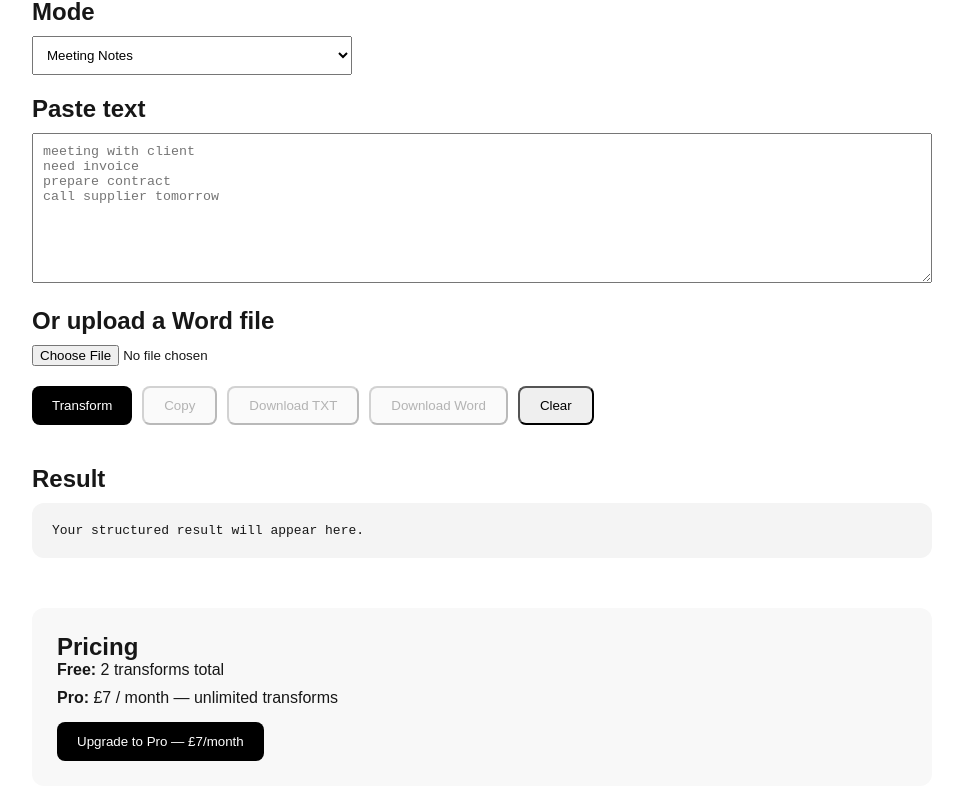
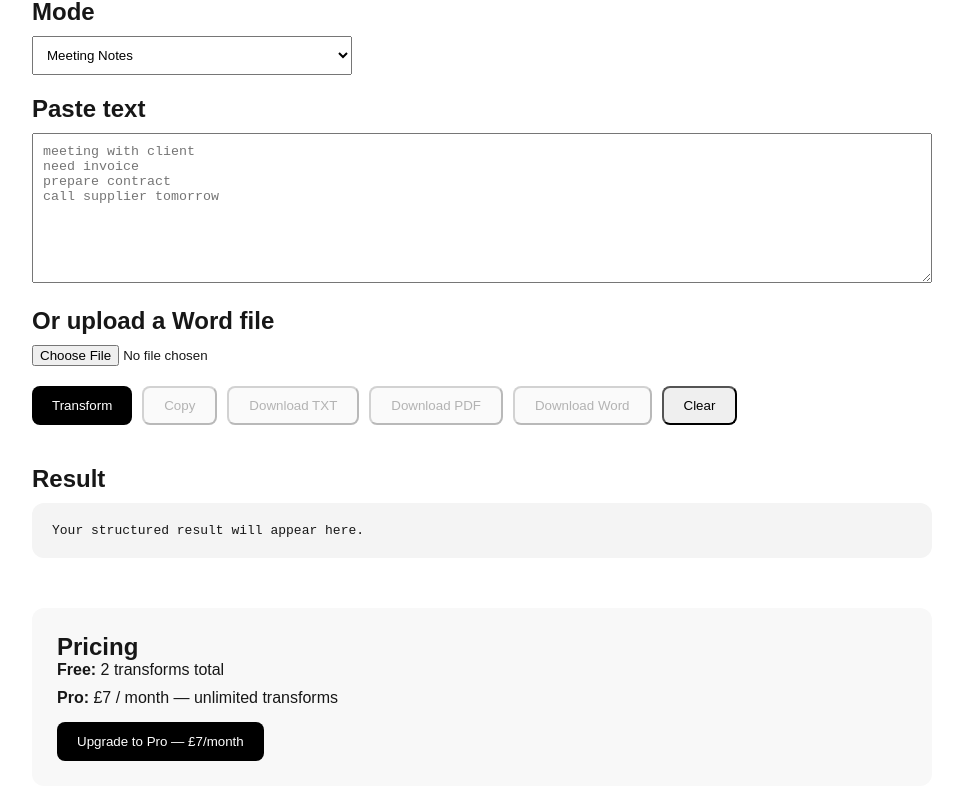
Before and after one commit to RobertFatu91/document-structurer-ai, a Next.js app: page / in a window 1280 px wide. Shown: the part 730-1530 px from the top of the page, without its empty margins (158-1121 px from the left). Built offline with nearby package versions, Linux system fonts and the light colour scheme.

Commit message:
add pdf export

```diff
--- a/app/page.js
+++ b/app/page.js
@@ -2,6 +2,7 @@
 
 import { useEffect, useState } from "react";
 import { Document, Packer, Paragraph } from "docx";
+import jsPDF from "jspdf";
 
 export default function Home() {
   const [text, setText] = useState("");
@@ -104,6 +105,19 @@ export default function Home() {
     document.body.appendChild(element);
     element.click();
     document.body.removeChild(element);
+  }
+
+  function downloadPDF() {
+    if (!result) return;
+
+    const doc = new jsPDF();
+    const lines = doc.splitTextToSize(result, 180);
+
+    doc.setFont("helvetica", "normal");
+    doc.setFontSize(12);
+    doc.text(lines, 15, 20);
+
+    doc.save("structured-document.pdf");
   }
 
   async function downloadDocx() {
@@ -308,6 +322,18 @@ call supplier tomorrow"
         </button>
 
         <button
+          onClick={downloadPDF}
+          disabled={!result}
+          style={{
+            padding: "10px 20px",
+            cursor: "pointer",
+            borderRadius: "8px",
+          }}
+        >
+          Download PDF
+        </button>
+
+        <button
           onClick={downloadDocx}
           disabled={!result}
           style={{
--- a/package.json
+++ b/package.json
@@ -11,6 +11,7 @@
   "dependencies": {
     "docx": "^9.6.1",
     "file-saver": "^2.0.5",
+    "jspdf": "^4.2.0",
     "mammoth": "^1.12.0",
     "next": "16.1.6",
     "openai": "^6.27.0",
```
Also changed, not shown: 1 other file (tests, documents, lock files or other folders).
